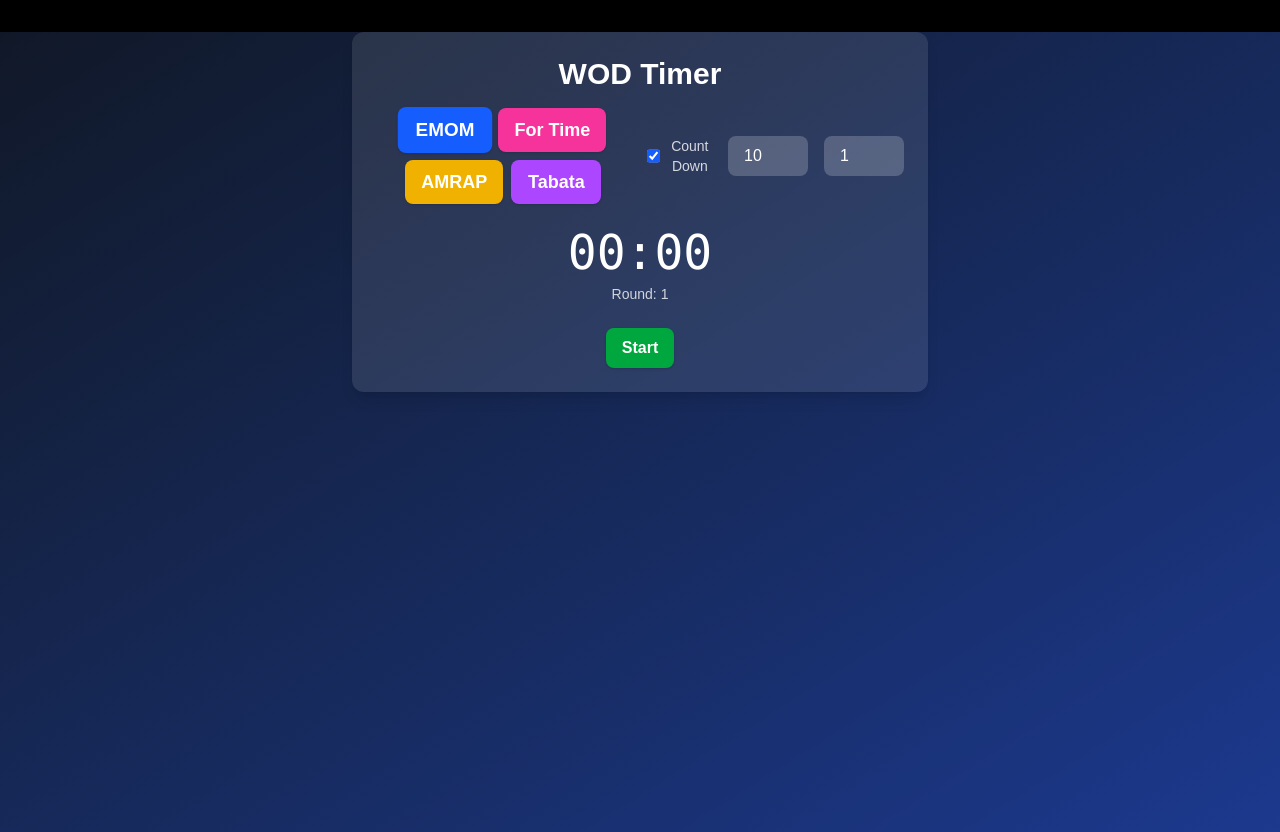
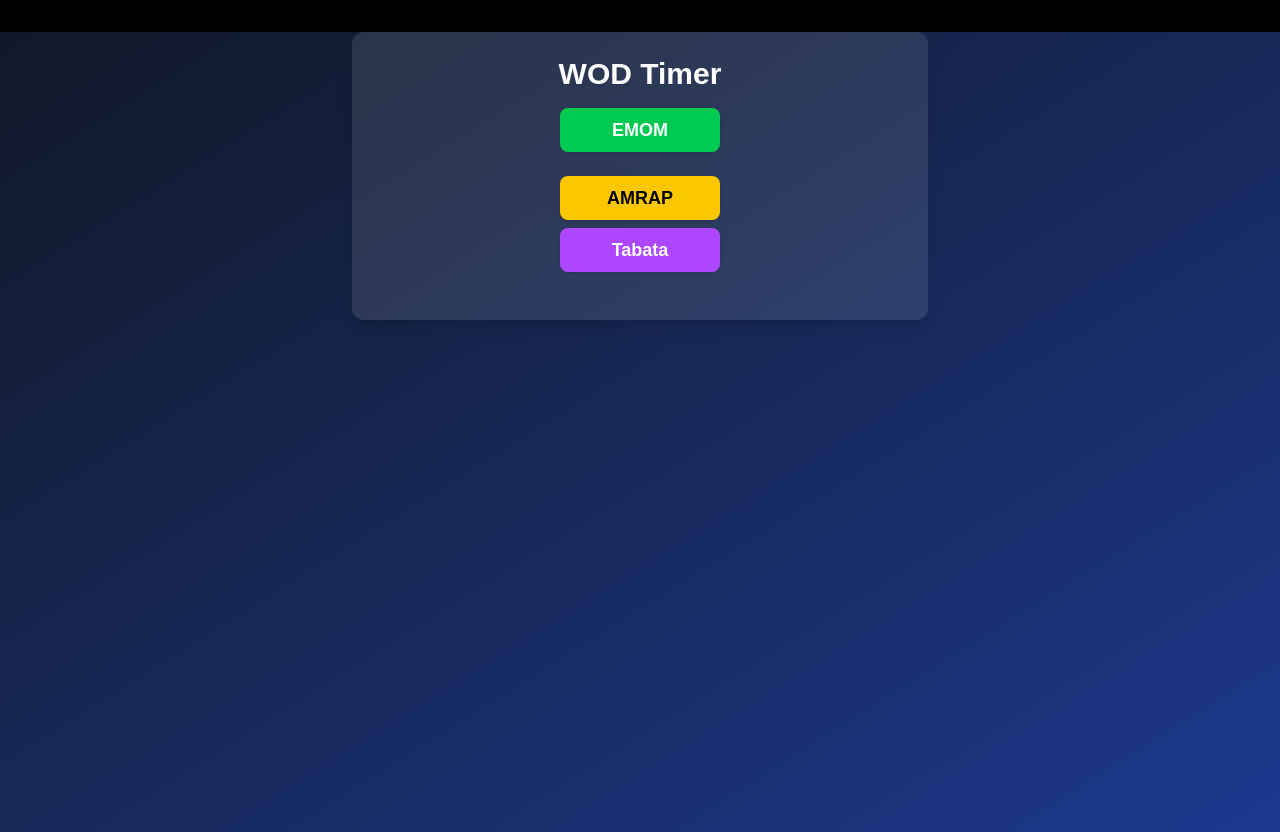
Before and after one commit to avielj/wodshuffle, a Next.js app: page /timer in a window 1280 px wide. Built offline with nearby package versions, Linux system fonts and the light colour scheme.

Commit message:
Fix: use workout instead of undefined wod in favorite button handler

```diff
--- a/src/app/api/admin/workouts/route.ts
+++ b/src/app/api/admin/workouts/route.ts
@@ -11,7 +11,16 @@ export async function GET() {
 
 // POST: Create a new workout
 export async function POST(req: NextRequest) {
-  const data = await req.json();
-  const wod = await prisma.wod.create({ data });
-  return NextResponse.json(wod);
+  try {
+    const data = await req.json();
+    // Validate required fields
+    if (!data.name || !data.format) {
+      return NextResponse.json({ error: 'Missing required fields: name, format' }, { status: 400 });
+    }
+    const wod = await prisma.wod.create({ data });
+    return NextResponse.json(wod);
+  } catch (err) {
+    console.error('Error creating WOD:', err);
+    return NextResponse.json({ error: err.message || 'Unknown error' }, { status: 500 });
+  }
 }
--- a/src/app/page.js
+++ b/src/app/page.js
@@ -127,6 +127,7 @@ export default function Home() {
     const found = allWods.find(w => w.name === wod.name);
     if (found) return found.id;
     // Otherwise, create it
+    try {
       const createRes = await fetch(`/api/admin/workouts`, {
         method: 'POST',
         headers: { 'Content-Type': 'application/json' },
@@ -139,11 +140,17 @@ export default function Home() {
         })
       });
       const created = await createRes.json();
-    if (!created.id) {
+      if (!createRes.ok) {
         console.error('Failed to create WOD in DB:', created, wod);
+        alert('Failed to create WOD: ' + (created.error || createRes.status));
         return null;
       }
       return created.id;
+    } catch (err) {
+      console.error('Error creating WOD:', err);
+      alert('Error creating WOD: ' + (err.message || err.toString()));
+      return null;
+    }
   };
 
   const handleFavorite = async (workout) => {
--- a/src/components/WODTimer.jsx
+++ b/src/components/WODTimer.jsx
@@ -2,7 +2,6 @@ import React, { useState, useRef, useEffect } from "react";
 
 const TIMER_TYPES = [
   { value: "emom", label: "EMOM" },
-  { value: "for_time", label: "For Time" },
   { value: "amrap", label: "AMRAP" },
   { value: "tabata", label: "Tabata" },
 ];
@@ -41,7 +40,7 @@ const formatTime = (sec) => {
 };
 
 export default function WODTimer() {
-  const [timerType, setTimerType] = useState("emom");
+  const [timerType, setTimerType] = useState(null); // null = show menu
   const [minutes, setMinutes] = useState(10);
   const [interval, setIntervalLength] = useState(1); // For EMOM
   const [tabataWork, setTabataWork] = useState(20);
@@ -228,36 +227,43 @@ export default function WODTimer() {
   return (
     <div className="max-w-xl mx-auto bg-white/10 rounded-xl p-4 sm:p-6 shadow-lg mt-4 sm:mt-8 text-center">
       <h2 className="text-3xl font-bold mb-4">WOD Timer</h2>
-      <div className="flex flex-col sm:flex-row gap-4 mb-6 justify-center items-center">
-        <div className="flex gap-2 flex-wrap justify-center">
-          {TIMER_TYPES.map(t => (
+      {timerType === null ? (
+        <div className="flex flex-col gap-4 mb-6 items-center">
           <button
-              key={t.value}
             type="button"
-              className={`px-4 py-2 rounded font-bold shadow transition-colors duration-150 text-white text-lg
-                ${timerType === t.value ? 'bg-blue-600 scale-105' :
-                  t.value === 'emom' ? 'bg-green-500 hover:bg-green-600' :
-                  t.value === 'for_time' ? 'bg-pink-500 hover:bg-pink-600' :
-                  t.value === 'amrap' ? 'bg-yellow-500 hover:bg-yellow-600 text-black' :
-                  t.value === 'tabata' ? 'bg-purple-500 hover:bg-purple-600' :
-                  'bg-gray-400 hover:bg-gray-500'}
-              `}
-              onClick={() => { setTimerType(t.value); reset(); }}
-              style={{ minWidth: 90 }}
+            className="px-4 py-2 rounded font-bold shadow transition-colors duration-150 text-white text-lg bg-green-500 hover:bg-green-600 w-40 mb-2"
+            onClick={() => { setTimerType('emom'); reset(); }}
           >
-              {t.label}
+            EMOM
           </button>
-          ))}
+          <div className="flex flex-col gap-2 w-40">
+            <button
+              type="button"
+              className="px-4 py-2 rounded font-bold shadow transition-colors duration-150 text-black text-lg bg-yellow-400 hover:bg-yellow-500"
+              onClick={() => { setTimerType('amrap'); reset(); }}
+            >
+              AMRAP
+            </button>
+            <button
+              type="button"
+              className="px-4 py-2 rounded font-bold shadow transition-colors duration-150 text-white text-lg bg-purple-500 hover:bg-purple-600"
+              onClick={() => { setTimerType('tabata'); reset(); }}
+            >
+              Tabata
+            </button>
           </div>
-        <label className="flex items-center gap-2 text-sm text-white/80">
-          <input
-            type="checkbox"
-            checked={countDownMode}
-            onChange={e => setCountDownMode(e.target.checked)}
-            className="accent-blue-600 w-5 h-5"
-          />
-          Count Down
-        </label>
+        </div>
+      ) : (
+        <div className="relative">
+          <button
+            className="absolute left-0 top-0 bg-gray-700 hover:bg-gray-800 text-white px-2 py-1 rounded text-xs font-bold z-10"
+            style={{ minWidth: 32, minHeight: 32 }}
+            onClick={() => { setTimerType(null); reset(); }}
+          >
+            ← Back
+          </button>
+          <div className="flex flex-col sm:flex-row gap-4 mb-6 justify-center items-center mt-6">
+            {/* Timer settings UI (copied from previous logic, but only for selected timerType) */}
             {timerType === "emom" && (
               <>
                 <input
@@ -280,7 +286,7 @@ export default function WODTimer() {
                 />
               </>
             )}
-        {(timerType === "amrap" || timerType === "for_time") && (
+            {timerType === "amrap" && (
               <input
                 type="number"
                 min={1}
@@ -322,15 +328,22 @@ export default function WODTimer() {
                 />
               </>
             )}
+            <label className="flex items-center gap-2 text-sm text-white/80">
+              <input
+                type="checkbox"
+                checked={countDownMode}
+                onChange={e => setCountDownMode(e.target.checked)}
+                className="accent-blue-600 w-5 h-5"
+              />
+              Count Down
+            </label>
           </div>
           <div className="mb-6">
             <div className="text-5xl font-mono mb-2">
-          {timerType === "for_time"
-            ? formatTime(timeLeft)
-            : formatTime(timeLeft)}
+              {formatTime(timeLeft)}
             </div>
             <div className="text-lg text-blue-200 font-semibold mb-2">{status}</div>
-        {timerType !== "for_time" && <div className="text-sm text-gray-300">Round: {round}</div>}
+            {timerType !== "tabata" && <div className="text-sm text-gray-300">Round: {round}</div>}
           </div>
           <div className="flex gap-2 flex-wrap justify-center mt-4">
             {!running && !countdown && (
@@ -365,5 +378,7 @@ export default function WODTimer() {
             )}
           </div>
         </div>
+      )}
+    </div>
   );
 }
--- a/src/components/WorkoutGenerator.jsx
+++ b/src/components/WorkoutGenerator.jsx
@@ -164,7 +164,7 @@ export default function WorkoutGenerator({ muscleGroups, intensity, equipment =
           </button>
           {onFavorite && (
             <button
-              onClick={() => onFavorite({ wod })}
+              onClick={() => onFavorite(workout)}
               className="bg-pink-600 hover:bg-pink-700 text-white px-3 py-1 rounded text-sm font-semibold shadow flex items-center justify-center min-w-[44px] min-h-[44px]"
               title="Add to Favorites"
             >
```
Lines whose indentation alone changed are shown as unchanged.
